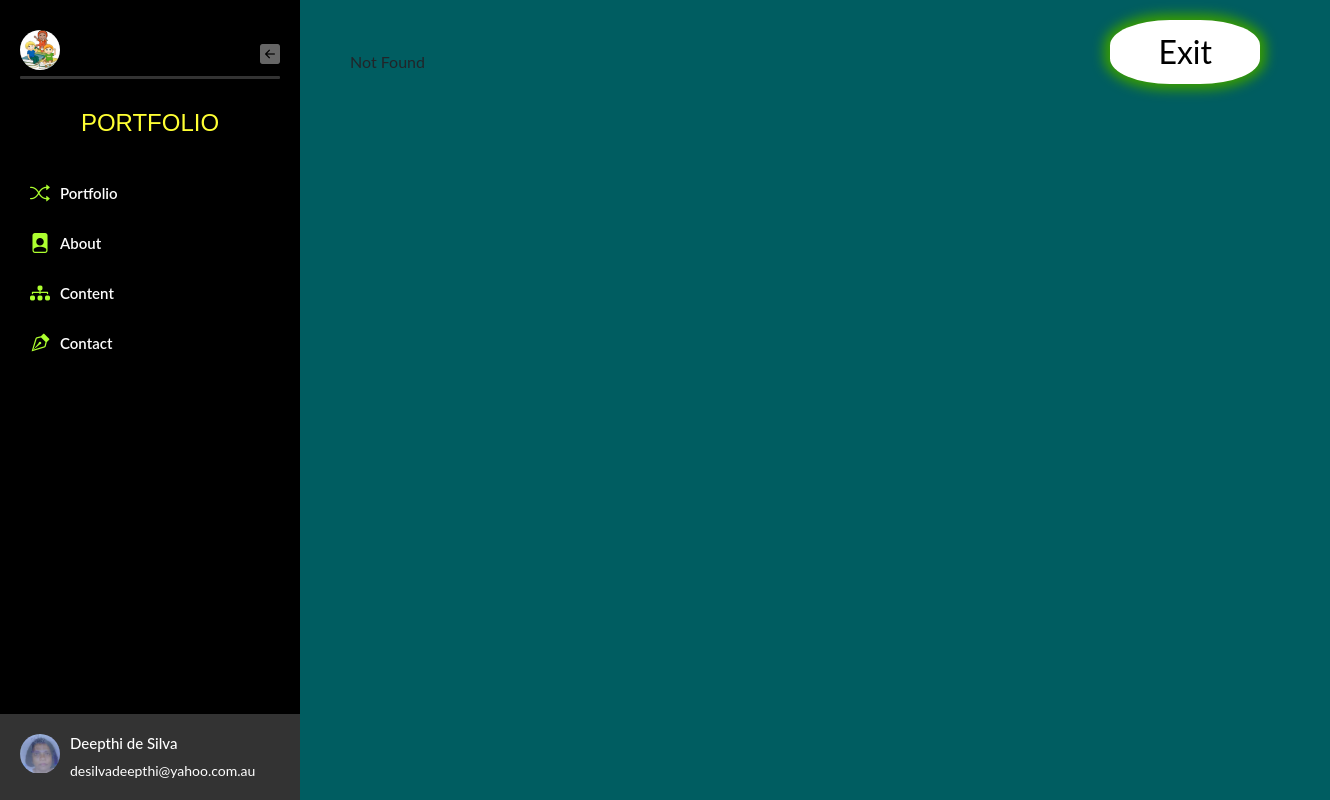
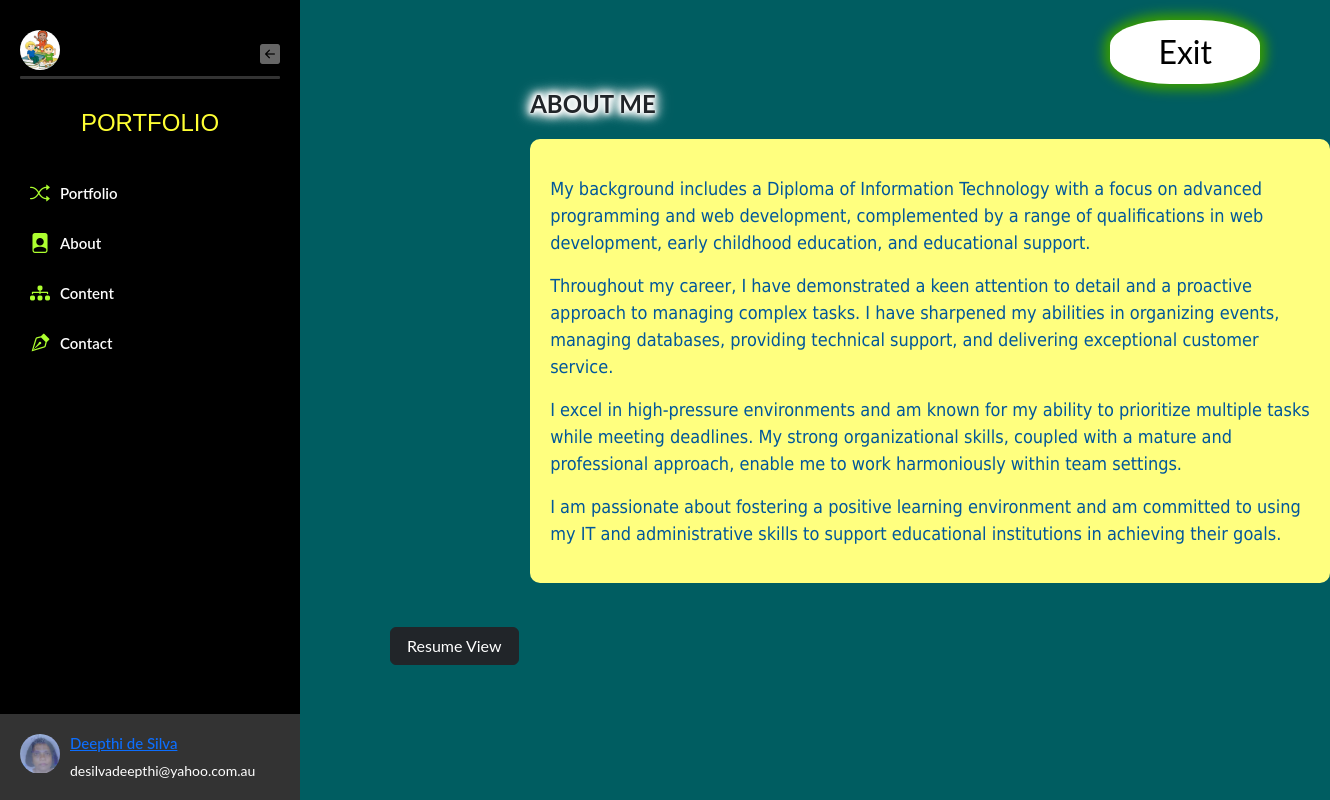
Before and after one commit to VIN-1927/deeresume, a React (Create React App) app: page /myself in a window 1280 px wide. Before the commit this address had no page. Shown: the whole page, 1330 px wide, since content can reach past the window. Built offline with nearby package versions, Linux system fonts and the light colour scheme.

Commit message:
add myself

```diff
--- a/package.json
+++ b/package.json
@@ -14,6 +14,7 @@
     "bootstrap": "^5.3.3",
     "bootstrap-icons": "^1.10.4",
     "font-awesome": "^4.7.0",
+    "framer-motion": "^12.4.10",
     "react": "^18.2.0",
     "react-bootstrap": "^2.10.9",
     "react-bootstrap-icons": "^1.10.3",
--- a/src/App.css
+++ b/src/App.css
@@ -214,6 +214,7 @@ body {
 
 .container {
   margin-left: 300px;
+
   transition: margin-left 0.2s ease-in;
   padding: 50px;
   box-sizing: border-box;
@@ -222,7 +223,9 @@ body {
 .container .inactive {
   margin-left: 80px;
 }
-
+.side-menu.inactive + .container {
+  margin-left: 80px;
+}
 .banner {
   margin-top: 20px;
   margin-bottom: 20px;
--- a/src/App.js
+++ b/src/App.js
@@ -15,7 +15,7 @@ import CoverPage from "./pages/CoverPage";
 import Resume from "./pages/Content/Resume";
 import Next from './pages/Next';
 import InterpersonalSkills from './pages/Content/interpersonalSkills'
-
+import Myself from './pages/Myself'
 function App() {
   const [inactive, setInactive] = useState(false);
   const [fullScreen, setFullScreen] = useState(false);
@@ -53,6 +53,7 @@ function App() {
           <Route path='/content/resume' element={<Resume />}></Route>
           <Route path='*' element={<NotFound />}></Route>
           <Route path='/next' element={<Next />}></Route>
+          <Route path='/myself' element={<Myself />}></Route>
         </Routes>
       </div>
     </div>
--- a/src/components/SideMenu.jsx
+++ b/src/components/SideMenu.jsx
@@ -2,7 +2,7 @@ import React, { useState, useEffect } from "react";
 import logo from "../assets/kids.png";
 // import Avatar from '../assets/avatar.jpg';
 import MenuItem from "./MenuItem";
-import Footer from "../components/layout/footer"
+import Footer from "./layout/footer"
 
 const menuItems = [
   {
@@ -17,6 +17,7 @@ const menuItems = [
     to: "/about",
     iconClassName: "bi bi-file-person-fill",
   },
+
 
   {
     name: "Content",
--- a/src/components/layout/footer.jsx
+++ b/src/components/layout/footer.jsx
@@ -1,6 +1,6 @@
 import React from 'react'
 import Avatar from '../../assets/image.png';
-
+import {Link} from 'react-router-dom'
 
 const  Footer = () => {
   return (
@@ -12,7 +12,7 @@ const  Footer = () => {
         </div>
 
         <div className="user-info">
-          <h5> Deepthi de Silva</h5>
+         <Link to='/myself'> <h5> Deepthi de Silva</h5></Link>
           <p>desilvadeepthi@yahoo.com.au</p>
         </div>
       </div>
--- a/src/pages/Contact.jsx
+++ b/src/pages/Contact.jsx
@@ -1,6 +1,7 @@
 import React from "react";
 import "../App.css";
 import Star from "./Star";
+
 
 const Contact = () => {
   return (
@@ -27,6 +28,8 @@ const Contact = () => {
 
      </div>
      <Star/>
+
+
     </div>
 
   );
--- /dev/null
+++ b/src/pages/Myself.jsx
@@ -0,0 +1,77 @@
+import React from "react";
+import { Link } from "react-router-dom";
+
+const About = () => {
+  return (
+    <div className="header p-3">
+      <div className="row justify-content-center">
+        <div className="col-sm-8 col-md-7 py-4">
+          <h4
+            style={{
+              textShadow:
+                "0 0 2px #fff, 0 0 4px #fff, 0 0 6px #fff, 0 0 8px #fff, 0 0 10px #fff, 0 0 12px #fff, 0 0 14px #fff, 0 0 16px #fff, 0 0 18px #fff",
+            }}
+          >
+            <strong>ABOUT ME</strong>
+          </h4>
+          <div className="banner">
+            <p
+              style={{
+                fontFamily: "'Roboto', sans-serif",
+                fontSize: "18px",
+                fontWeight: "700",
+                color: "#01579B",
+                lineHeight: "1.6",
+                textAlign: "justify",
+              }}
+            ></p>
+
+            <div
+              className="ppp"
+              style={{
+                fontFamily: "Tahoma",
+                fontSize: "18px",
+                color: "#01579B",
+              }}
+            >
+              <p>
+                My background includes a Diploma of Information Technology with
+                a focus on advanced programming and web development,
+                complemented by a range of qualifications in web development,
+                early childhood education, and educational support.
+              </p>
+              <p>
+                Throughout my career, I have demonstrated a keen attention to
+                detail and a proactive approach to managing complex tasks. I
+                have sharpened my abilities in organizing events, managing
+                databases, providing technical support, and delivering
+                exceptional customer service.
+              </p>
+              <p>
+                I excel in high-pressure environments and am known for my
+                ability to prioritize multiple tasks while meeting deadlines. My
+                strong organizational skills, coupled with a mature and
+                professional approach, enable me to work harmoniously within
+                team settings.
+              </p>
+              <p>
+                I am passionate about fostering a positive learning environment
+                and am committed to using my IT and administrative skills to
+                support educational institutions in achieving their goals.
+              </p>
+            </div>
+          </div>
+        </div>
+      </div>
+
+      <div className="d-flex justify-content-between align-items-center  px-4">
+
+        <Link to="/next" className="btn btn-dark px-3">
+          Resume View
+        </Link>
+      </div>
+    </div>
+  );
+};
+
+export default About;
```
Also changed, not shown: src/pages/Animal.jsx (added, +29 -0 lines), 2 other files (tests, documents, lock files or other folders).
